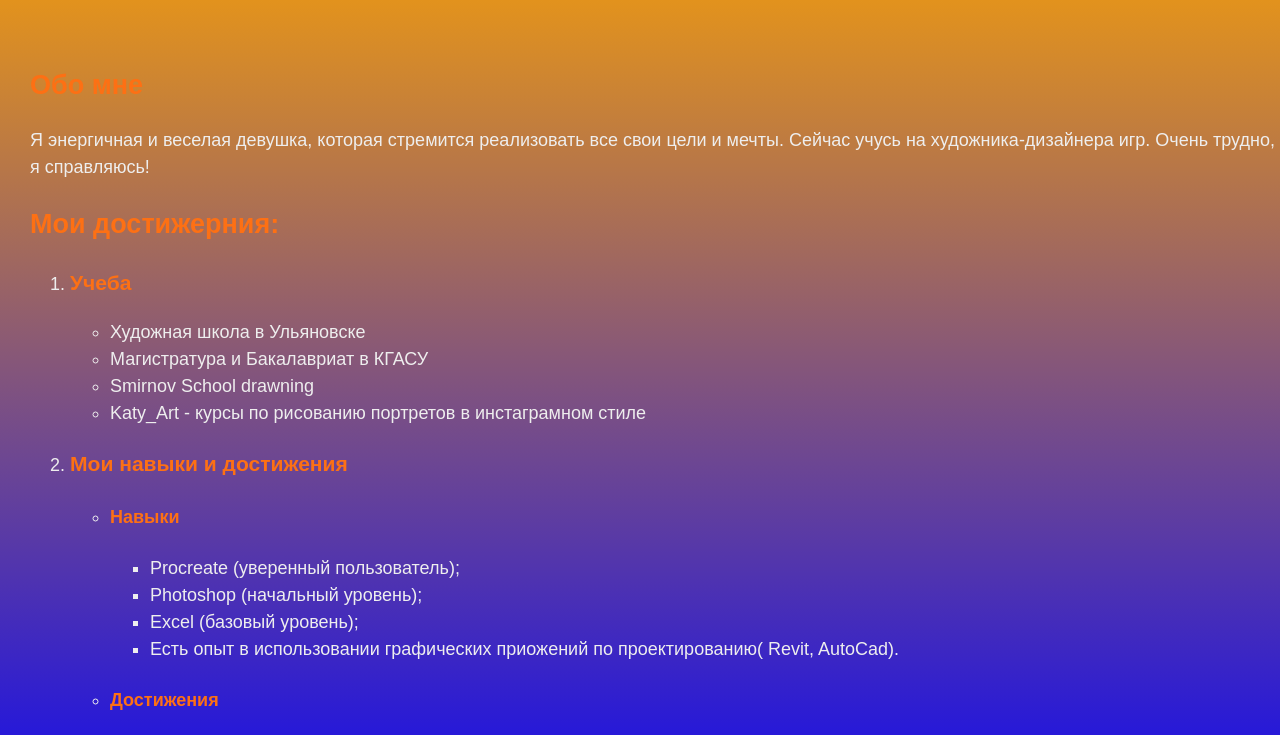
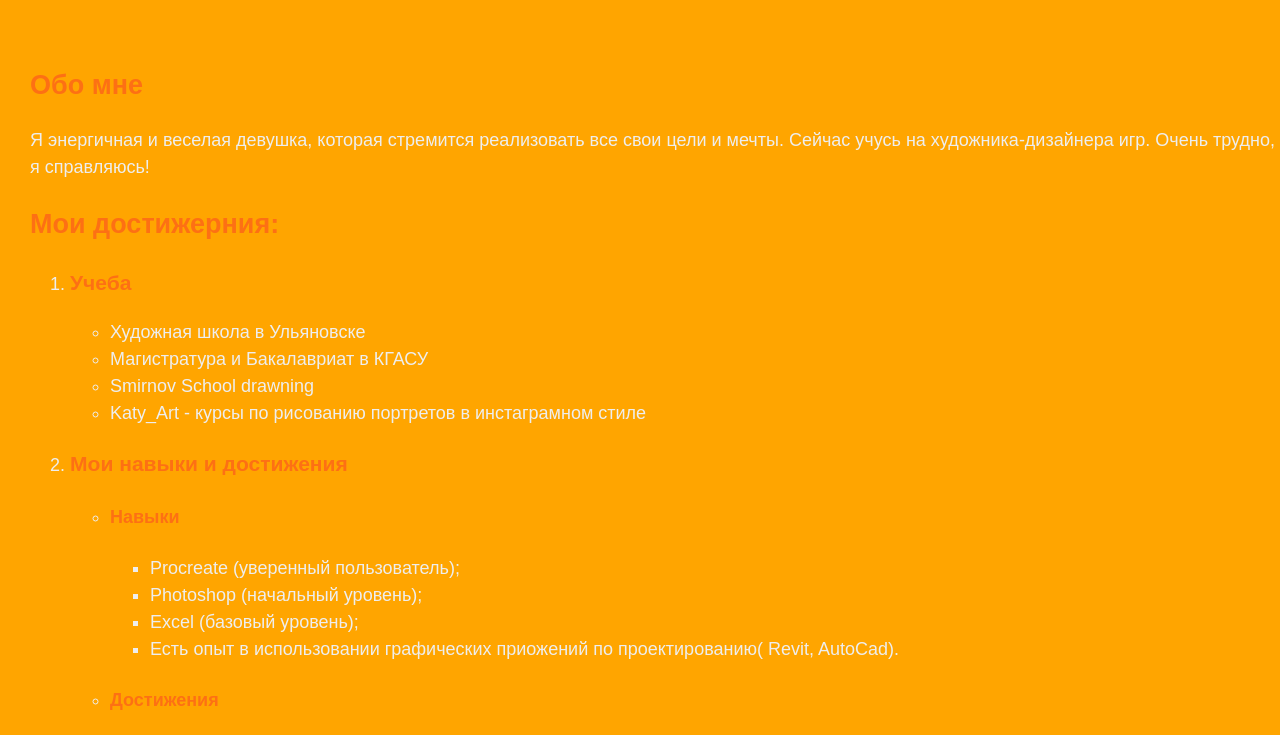
Before and after one commit to Airat29/My-resume, a plain HTML site: page index.html in a window 1280 px wide. Shown: the part 113-848 px from the top of the page. Drawn offline with Linux system fonts and the light colour scheme; files that its build step writes are made by us from their sources; a web font is replaced by a local one.

Commit message:
doing a background

```diff
--- a/style/app.css
+++ b/style/app.css
@@ -17,7 +17,7 @@
     color: #eee;
     font: 18px/1.5 Comfortaa, sans-serif;
 
-    background: linear-gradient(orange, blue);
+    background-color: orange;
   }
 
   h1,
```
